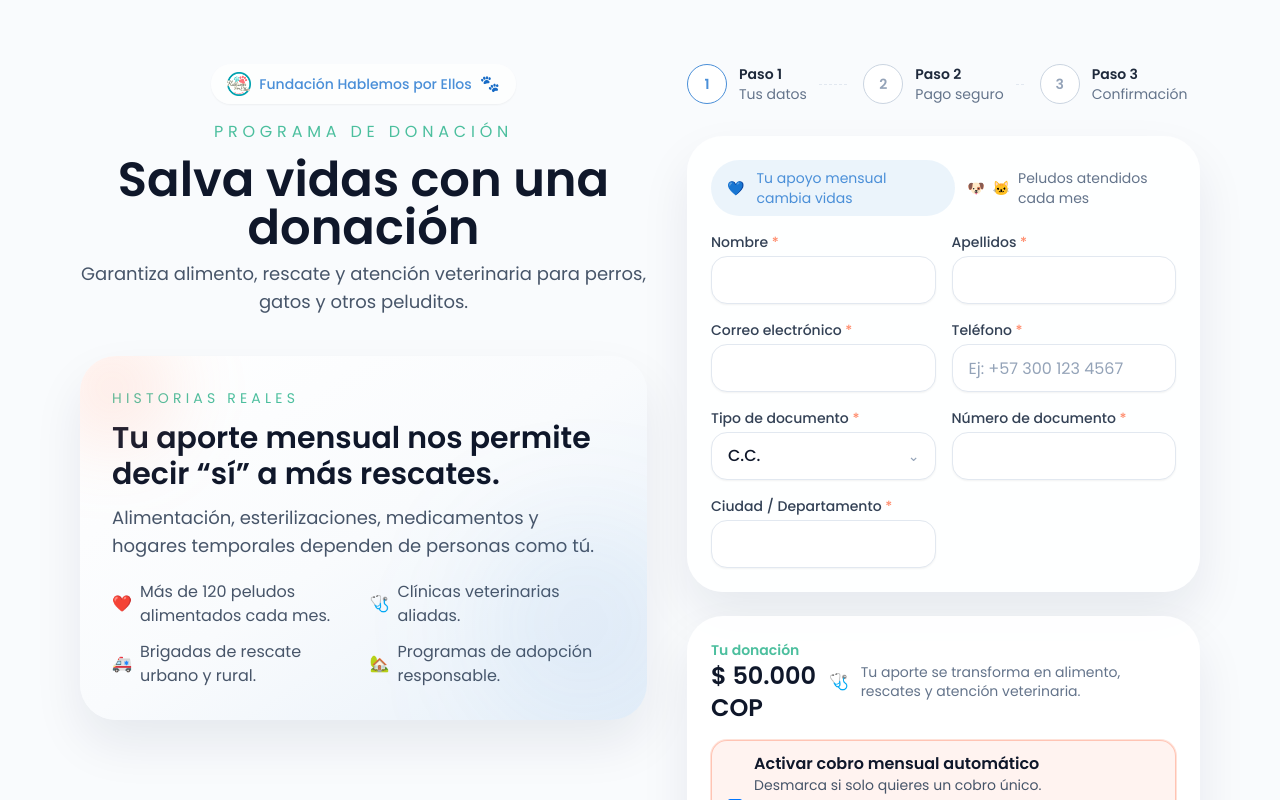
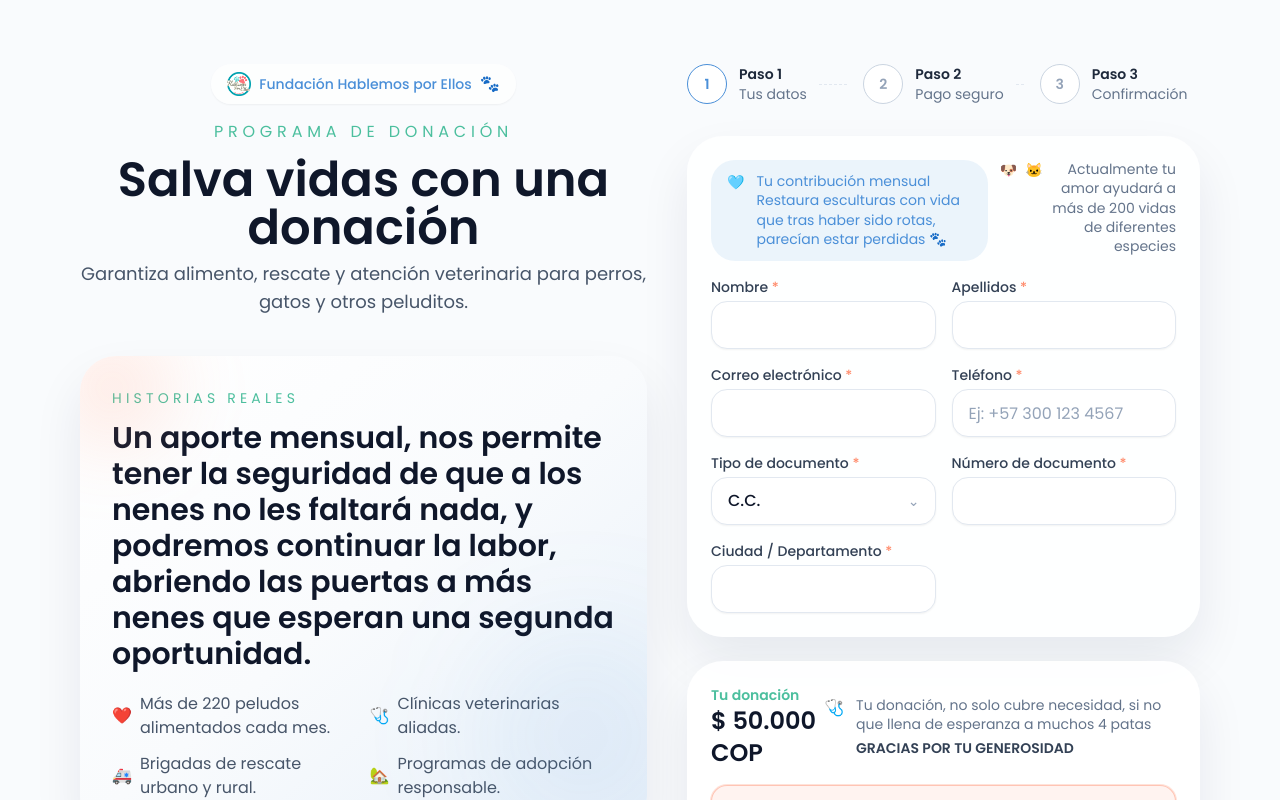
Before and after one commit to Hablemos-Por-Ellos/Hablemos_por_ellos_cobros, a Next.js app: page /donar in a window 1280 px wide. Shown: the top 800 px of the page. Built offline with nearby package versions, Linux system fonts and the light colour scheme.

Commit message:
Update donation copy and app version

```diff
--- a/package.json
+++ b/package.json
@@ -1,6 +1,6 @@
 {
   "name": "mini-app-hablemospor-ellos",
-  "version": "0.1.0",
+  "version": "0.2.0",
   "private": true,
   "scripts": {
     "dev": "next dev",
--- a/src/app/page.tsx
+++ b/src/app/page.tsx
@@ -15,12 +15,12 @@ export default function HomePage() {
             priority
           />
         </div>
-        <p className="text-sm uppercase tracking-[0.3em] text-foundation-green">Hablemos por Ellos</p>
+        <p className="text-sm uppercase tracking-[0.3em] text-foundation-blue">Hablemos por Ellos</p>
         <h1 className="mt-4 text-3xl font-semibold text-slate-900">
           Donaciones
         </h1>
         <p className="mt-3 text-lg text-slate-600">
-          Bienvenido al portal de Donaciones de la fundación Hablemos por Ellos. Haz clic en el botón para comenzar tu donación.
+          Hola Humano, bienvenido al portal de ayuda de la sucursal del cielo, FUNDACIÓN HABLEMOS POR ELLOS. Tu apoyo está a un CLICK
         </p>
         <Link
           href="/donar"
--- a/src/components/donate/donor-form-step.tsx
+++ b/src/components/donate/donor-form-step.tsx
@@ -64,15 +64,17 @@ export function DonorFormStep({ values, onChange, onSubmit, loading }: DonorForm
   return (
     <form onSubmit={handleSubmit} className="grid gap-6">
       <div className="grid gap-4 rounded-4xl bg-white/90 p-6 shadow-card">
-        <div className="flex flex-col gap-3 sm:flex-row sm:items-center sm:justify-between">
-          <div className="inline-flex items-center gap-3 rounded-full bg-foundation-blue/10 px-4 py-2 text-sm text-foundation-blue">
-            <span>💙</span>
-            <span>Tu apoyo mensual cambia vidas</span>
+        <div className="flex flex-col gap-3 xl:flex-row xl:items-start xl:justify-between">
+          <div className="inline-flex w-full items-start gap-3 rounded-3xl bg-foundation-blue/10 px-4 py-3 text-sm text-foundation-blue xl:w-auto xl:max-w-md">
+            <span aria-hidden="true">🩵</span>
+            <span className="leading-snug">
+              Tu contribución mensual Restaura esculturas con vida que tras haber sido rotas, parecían estar perdidas 🐾
+            </span>
           </div>
-          <div className="flex items-center gap-2 text-sm text-slate-500">
-            <span>🐶</span>
-            <span>🐱</span>
-            <span>Peludos atendidos cada mes</span>
+          <div className="flex items-start gap-2 text-sm text-slate-500 xl:max-w-xs xl:justify-end xl:text-right">
+            <span aria-hidden="true">🐶</span>
+            <span aria-hidden="true">🐱</span>
+            <span className="leading-snug">Actualmente tu amor ayudará a más de 200 vidas de diferentes especies</span>
           </div>
         </div>
         <div className="grid gap-4 md:grid-cols-2">
@@ -150,9 +152,12 @@ export function DonorFormStep({ values, onChange, onSubmit, loading }: DonorForm
             <p className="text-sm font-semibold text-foundation-green">Tu donación</p>
             <h2 className="text-2xl font-semibold text-slate-900">{formatCurrencyCOP(values.amount)} COP</h2>
           </div>
-          <div className="flex items-center gap-3 text-sm text-slate-500">
-            <span className="text-base">🩺</span>
-            <span className="leading-snug">Tu aporte se transforma en alimento, rescates y atención veterinaria.</span>
+          <div className="flex items-start gap-3 text-sm text-slate-500">
+            <span className="text-base" aria-hidden="true">🩺</span>
+            <span className="leading-snug">
+              Tu donación, no solo cubre necesidad, si no que llena de esperanza a muchos 4 patas
+              <span className="mt-1 block font-semibold text-slate-700">GRACIAS POR TU GENEROSIDAD</span>
+            </span>
           </div>
         </div>
         <div className="flex items-center gap-3 rounded-2xl border border-foundation-warm/45 bg-foundation-warm/10 px-4 py-3 ring-1 ring-foundation-warm/25">
--- a/src/components/donate/hero-card.tsx
+++ b/src/components/donate/hero-card.tsx
@@ -3,12 +3,12 @@ export function HeroCard() {
     <div className="relative overflow-hidden rounded-4xl bg-gradient-to-br from-white via-foundation-cream to-foundation-blue/10 p-6 shadow-card sm:p-7 lg:p-8">
       <div className="flex flex-col gap-3">
         <p className="text-xs uppercase tracking-[0.3em] text-foundation-green sm:text-sm">Historias reales</p>
-        <h2 className="text-2xl font-semibold text-slate-900 sm:text-3xl">Tu aporte mensual nos permite decir “sí” a más rescates.</h2>
-        <p className="text-base text-slate-600 sm:text-lg">
-          Alimentación, esterilizaciones, medicamentos y hogares temporales dependen de personas como tú.
-        </p>
+        <h2 className="text-2xl font-semibold text-slate-900 sm:text-3xl">
+          Un aporte mensual, nos permite tener la seguridad de que a los nenes no les faltará nada, y podremos continuar
+          la labor, abriendo las puertas a más nenes que esperan una segunda oportunidad.
+        </h2>
         <ul className="mt-2 grid gap-3 text-sm text-slate-600 sm:text-base md:grid-cols-2">
-          <li className="flex items-center gap-2"><span>❤️</span>Más de 120 peludos alimentados cada mes.</li>
+          <li className="flex items-center gap-2"><span>❤️</span>Más de 220 peludos alimentados cada mes.</li>
           <li className="flex items-center gap-2"><span>🩺</span>Clínicas veterinarias aliadas.</li>
           <li className="flex items-center gap-2"><span>🚑</span>Brigadas de rescate urbano y rural.</li>
           <li className="flex items-center gap-2"><span>🏡</span>Programas de adopción responsable.</li>
```
Also changed, not shown: 1 other file (tests, documents, lock files or other folders).
